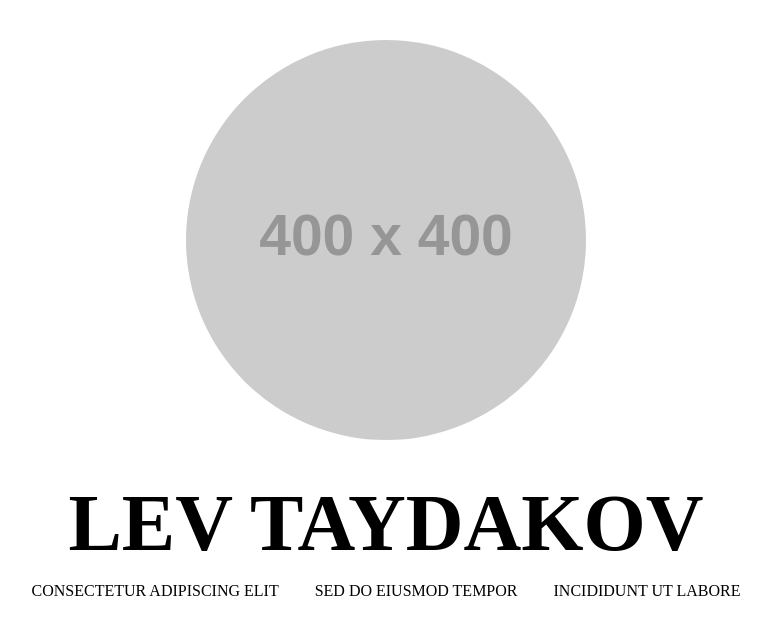
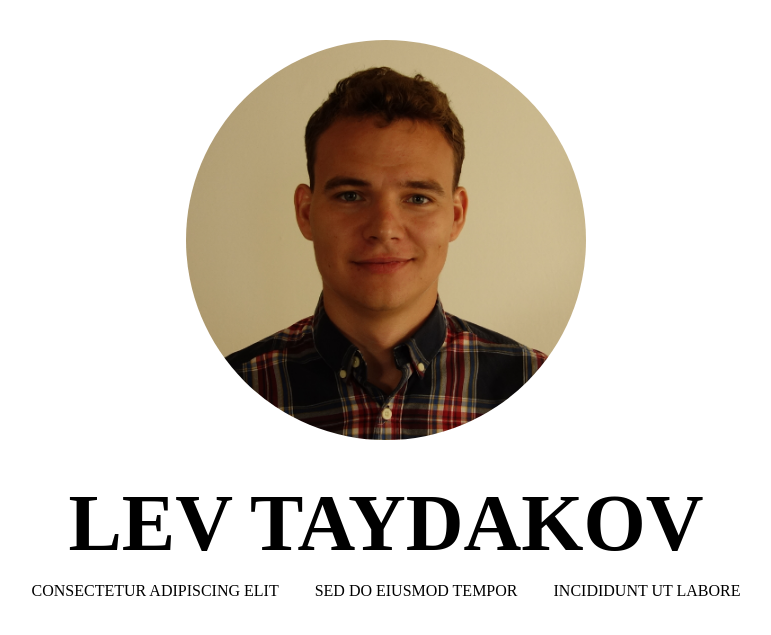
Before and after one commit to taydakov/taydakov.github.io, a Jekyll site: the page index.html, which Jekyll copies as it is, in a window 1280 px wide. Shown: the top 635 px of the page, without its empty margins (254-1025 px from the left). Built offline with Jekyll 4.4.1, drawn with Linux system fonts in a browser that asks for light colours.

Commit message:
Change photo

```diff
--- a/index.html
+++ b/index.html
@@ -7,7 +7,7 @@
 		<title>Lorem ipsum</title>
 	</head>
 	<body>
-		<div class="hello-picture"><img src="http://placehold.it/400x400"></div>
+		<div class="hello-picture"><img src="assets/img/profile-picture.png"></div>
 		<span class="hello-text">Lev Taydakov</span>
 		<ul class="navigation-links">
 			<li><a href="thoughts.html">consectetur adipiscing elit</a></li>
```
